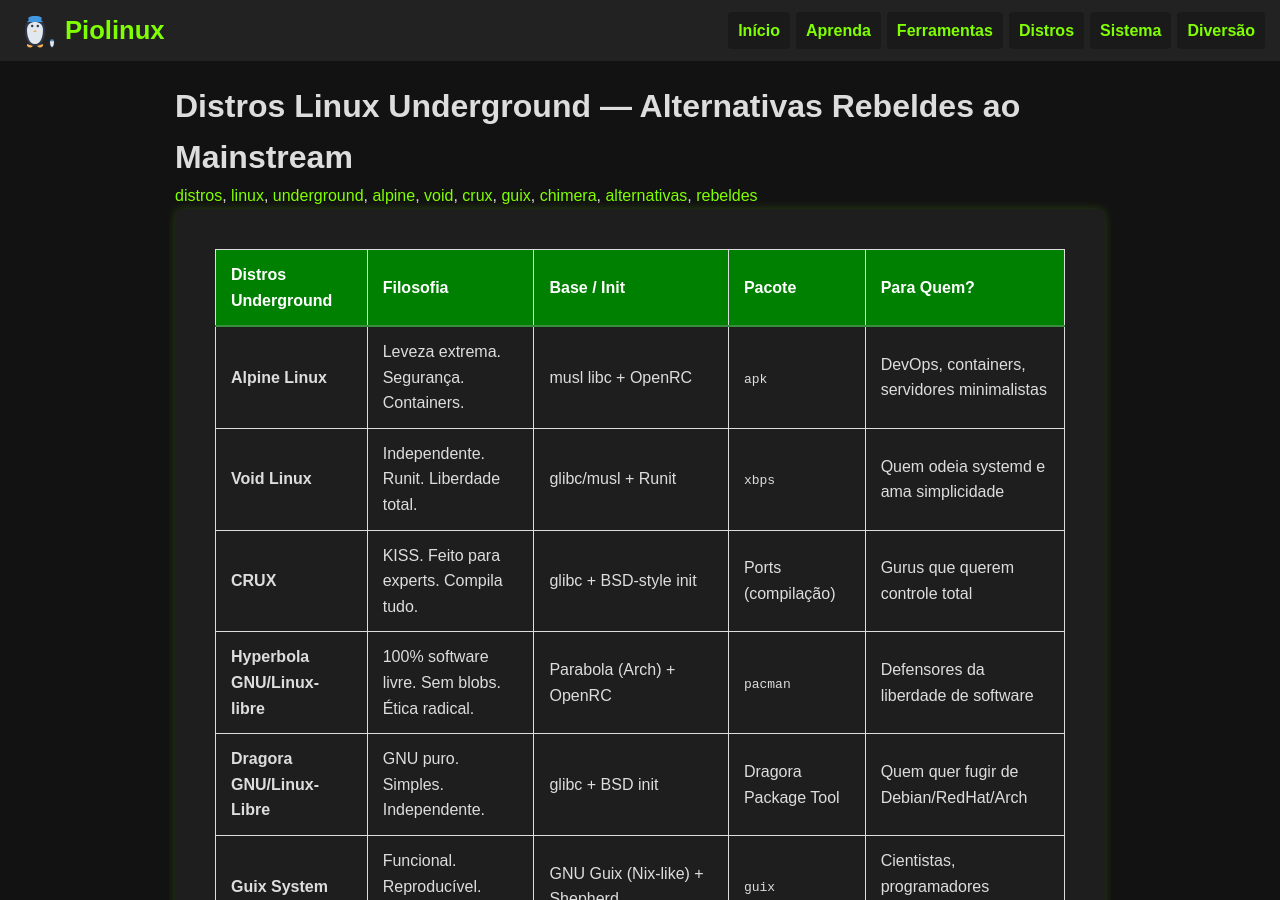
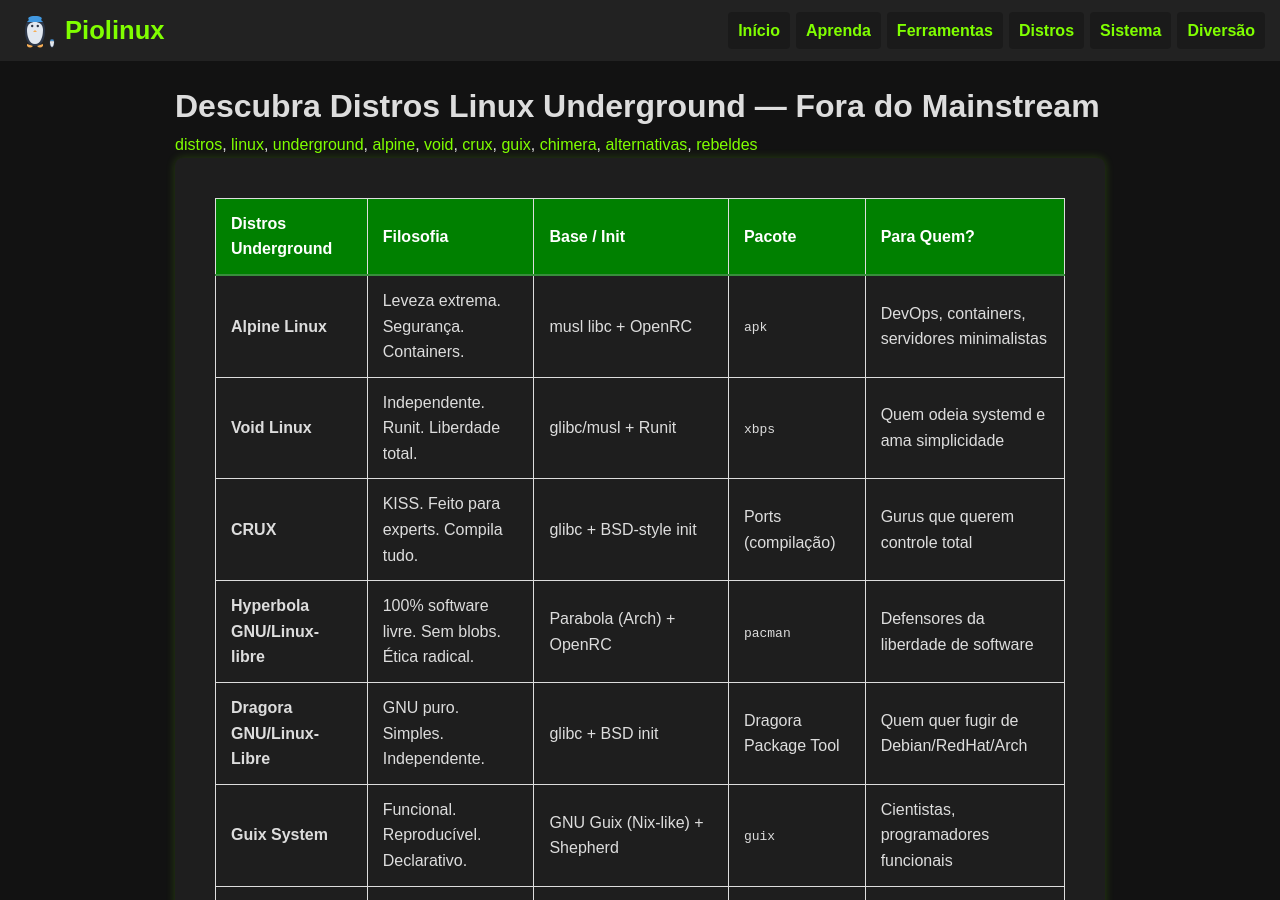
Before and after one commit to Piolinux/piolinux-site, a Jekyll site: the page built from _pages/distros/distros-linux-underground-as-rebeldes-do-pinguim.md, in a window 1280 px wide and 900 px high. Built offline with Jekyll 4.4.1, drawn with Linux system fonts in a browser that asks for light colours.

Commit message:
Update distros-linux-underground-as-rebeldes-do-pinguim.md

```diff
--- a/_pages/distros/distros-linux-underground-as-rebeldes-do-pinguim.md
+++ b/_pages/distros/distros-linux-underground-as-rebeldes-do-pinguim.md
@@ -1,6 +1,6 @@
 ---
 layout: default
-title: Distros Linux Underground — Alternativas Rebeldes ao Mainstream
+title: Descubra Distros Linux Underground — Fora do Mainstream
 description: "Descubra distros Linux radicais, minimalistas e independentes: Alpine, Void, CRUX, Guix, Chimera e mais — fora do mainstream, cheias de atitude."
 permalink: /distros/underground/
 tags: [distros, linux, underground, alpine, void, crux, guix, chimera, alternativas, rebeldes]
```
